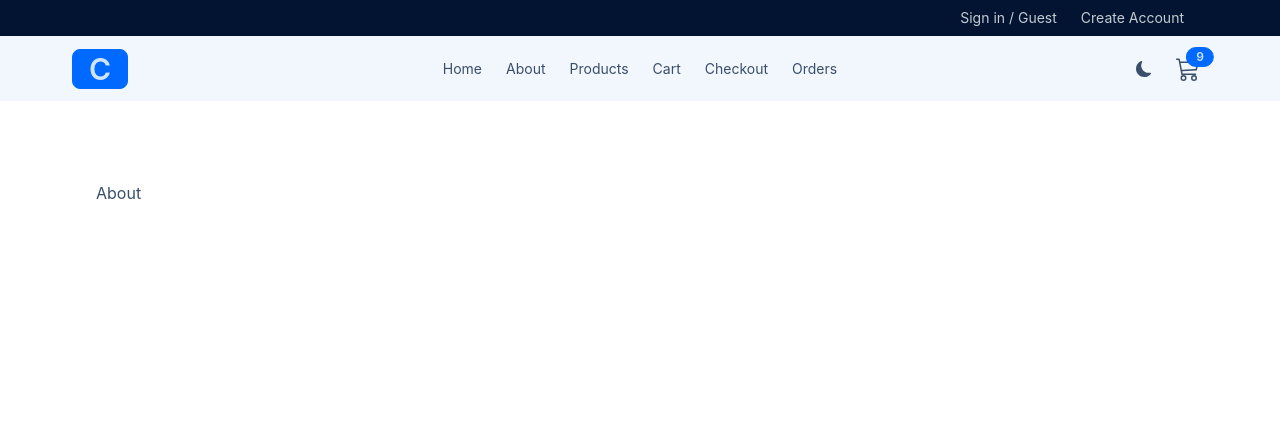
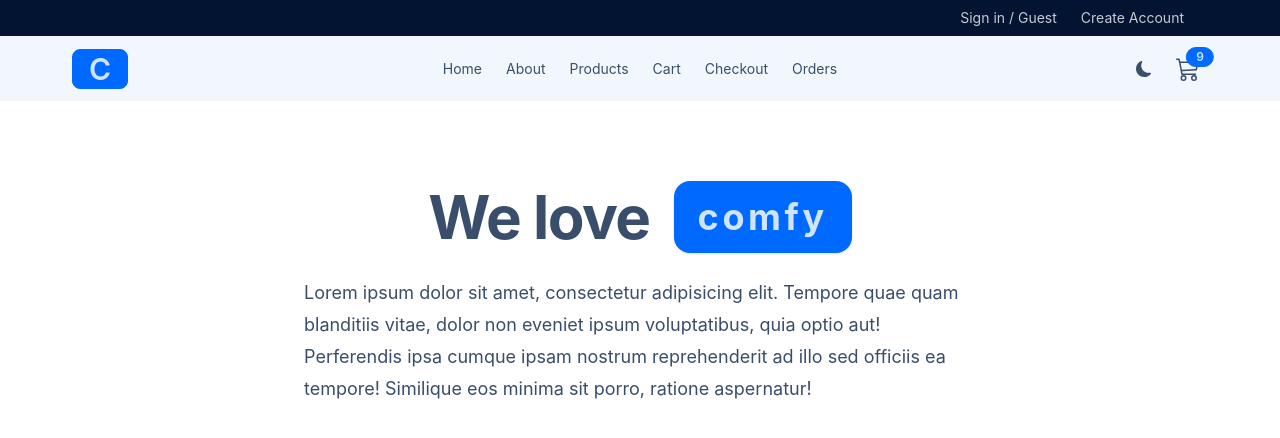
Before and after one commit to andrewdark/comfy-store, a React (Vite) app: page /comfy-store/about in a window 1280 px wide. Shown: the top 438 px of the page. Built offline with nearby package versions, Linux system fonts and the light colour scheme.

Commit message:
add About page

```diff
--- a/src/pages/About.jsx
+++ b/src/pages/About.jsx
@@ -1,9 +1,26 @@
 
 const About = () => {
     return (
-        <div>
-            <h1>About</h1>
-        </div>
+        <>
+            <div className='flex flex-wrap gap-2 sm:gap-x-6 items-center justify-center'>
+                <h1 className='text-4xl font-bold leading-none tracking-tight sm:text-6xl'>
+                    We love
+                </h1>
+                <div className='stats bg-primary shadow'>
+                    <div className='stat'>
+                        <div className='stat-title text-primary-content text-4xl font-bold tracking-widest'>
+                            comfy
+                        </div>
+                    </div>
+                </div>
+            </div>
+            <p className='mt-6 text-lg leading-8 max-w-2xl mx-auto'>
+                Lorem ipsum dolor sit amet, consectetur adipisicing elit. Tempore quae
+                quam blanditiis vitae, dolor non eveniet ipsum voluptatibus, quia optio
+                aut! Perferendis ipsa cumque ipsam nostrum reprehenderit ad illo sed
+                officiis ea tempore! Similique eos minima sit porro, ratione aspernatur!
+            </p>
+        </>
     );
 };
 
```
